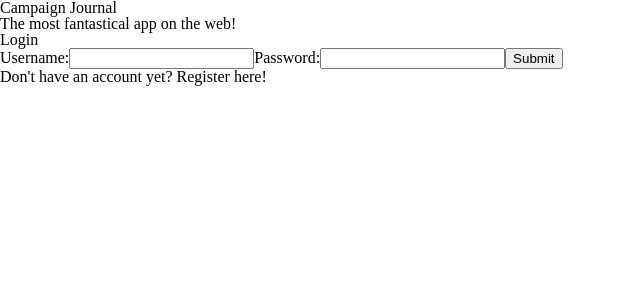
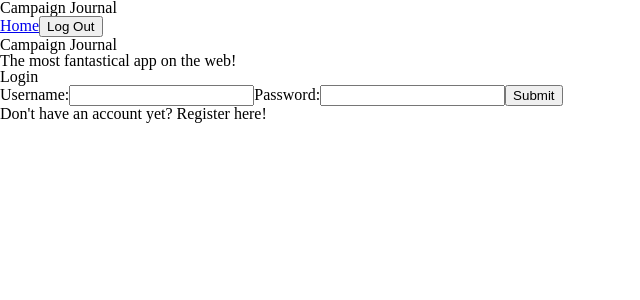
Before and after one commit to MMendes24/client, a React (Create React App) app: page / in a window 1280 px wide. Shown: the top 300 px of the page, without its empty margins (0-640 px from the left). Built offline with nearby package versions, Linux system fonts and the light colour scheme.

Commit message:
Can now go home and log out on the NavBar

```diff
--- a/src/App.js
+++ b/src/App.js
@@ -6,6 +6,7 @@ import { Switch, Route } from "react-router-dom"
 import LoginForm from "./components/LoginForm"
 import RegisterForm from "./components/RegisterForm"
 import Dashboard from "./components/Dashboard"
+import NavBar from "./components/NavBar"
 
 // import private routing
 import PrivateRoute from "./components/PrivateRoute"
@@ -33,6 +34,7 @@ import "./App.css"
 function App() {
   return (
     <div className="App">
+      <NavBar />
       <Switch>
 
         <PrivateRoute exact path="/campaign/:id/countries/:countryId/edit-country" component={CountryEdit} />
--- a/src/components/NavBar.js
+++ b/src/components/NavBar.js
@@ -1,8 +1,24 @@
 import React from "react"
+import { Link, useHistory } from "react-router-dom"
 
 const NavBar = () => {
+    const id = localStorage.getItem("user")
+    const history = useHistory()
+
+    const logOut = () => {
+        localStorage.clear()
+        history.push("/")
+    }
+
     return (
-        <div></div>
+        <div>
+            <h2>Campaign Journal</h2>
+            <nav>
+                <Link to={`/home/${id}`}>Home</Link>
+                <button onClick={logOut}>Log Out</button>
+            </nav>
+
+        </div>
     )
 }
 
```
